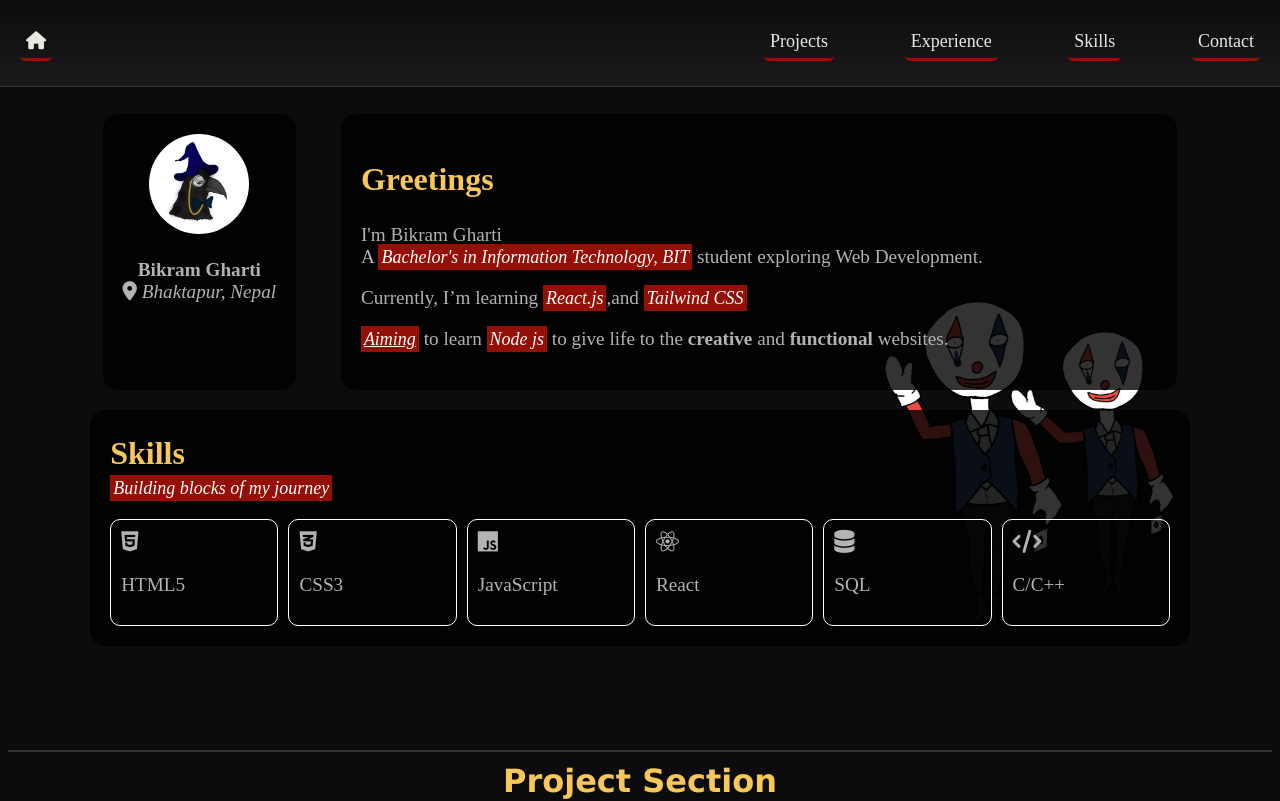
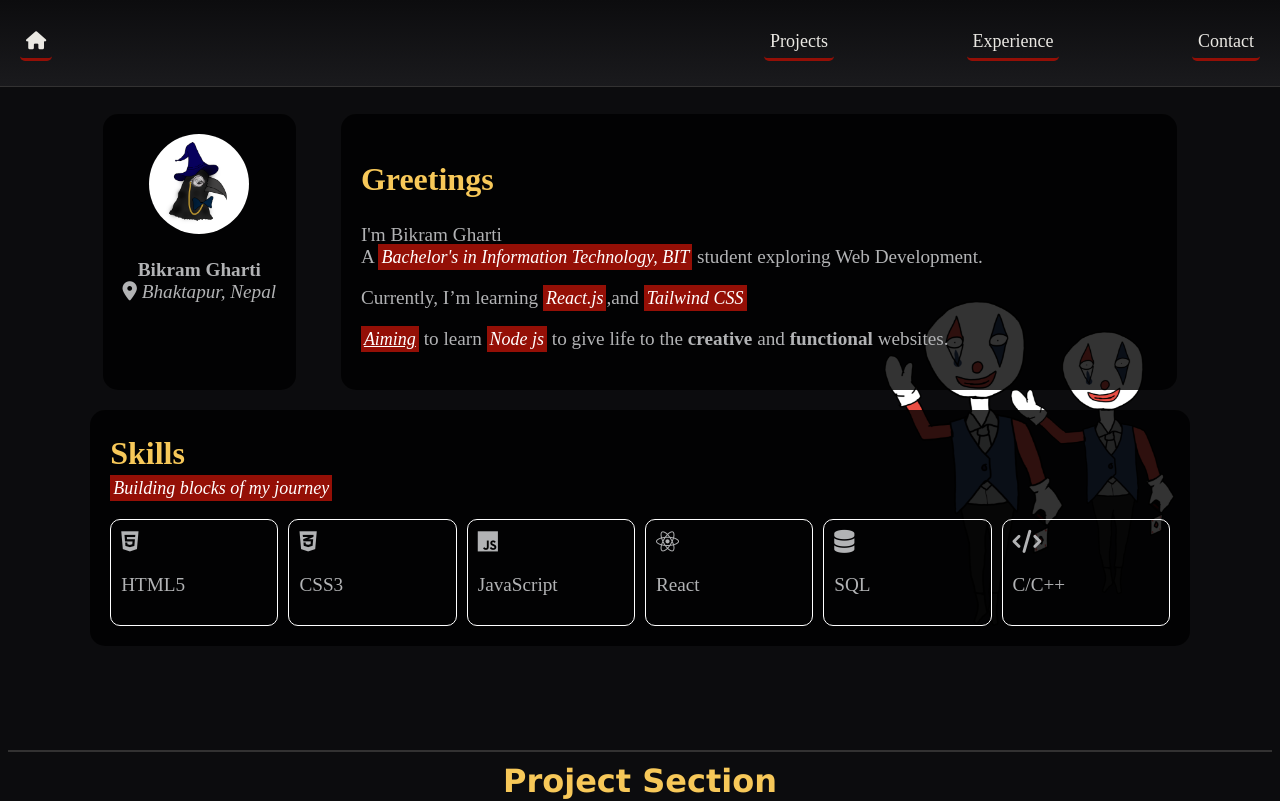
Before and after one commit to BikramGhart1/My-portfolio, a React (Vite) app: page / in a window 1280 px wide. Shown: the top 801 px of the page. Built offline with nearby package versions, Linux system fonts and the light colour scheme.

Commit message:
removed skill button

```diff
--- a/src/components/Navbar.jsx
+++ b/src/components/Navbar.jsx
@@ -59,7 +59,6 @@
             <div ref={menuRef} className={`rightNav ${isOpen ? 'open' : ''}`} >
                 <a onClick={closeOnLinks} href="#projects">Projects</a>
                 <a onClick={closeOnLinks} href="#experience">Experience</a>
-                <a onClick={closeOnLinks} href="#skills">Skills</a>
                 <a onClick={closeOnLinks} href="#contact">Contact</a>
             </div>
         </nav>
```
